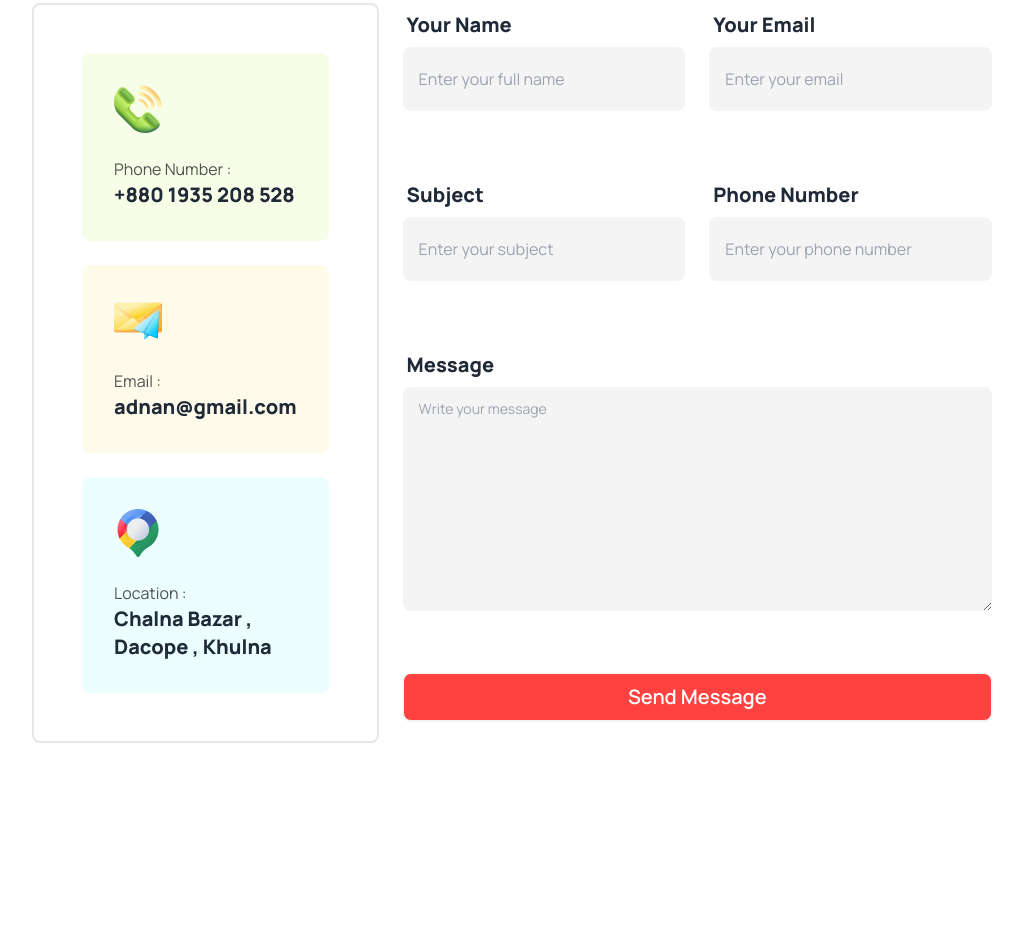
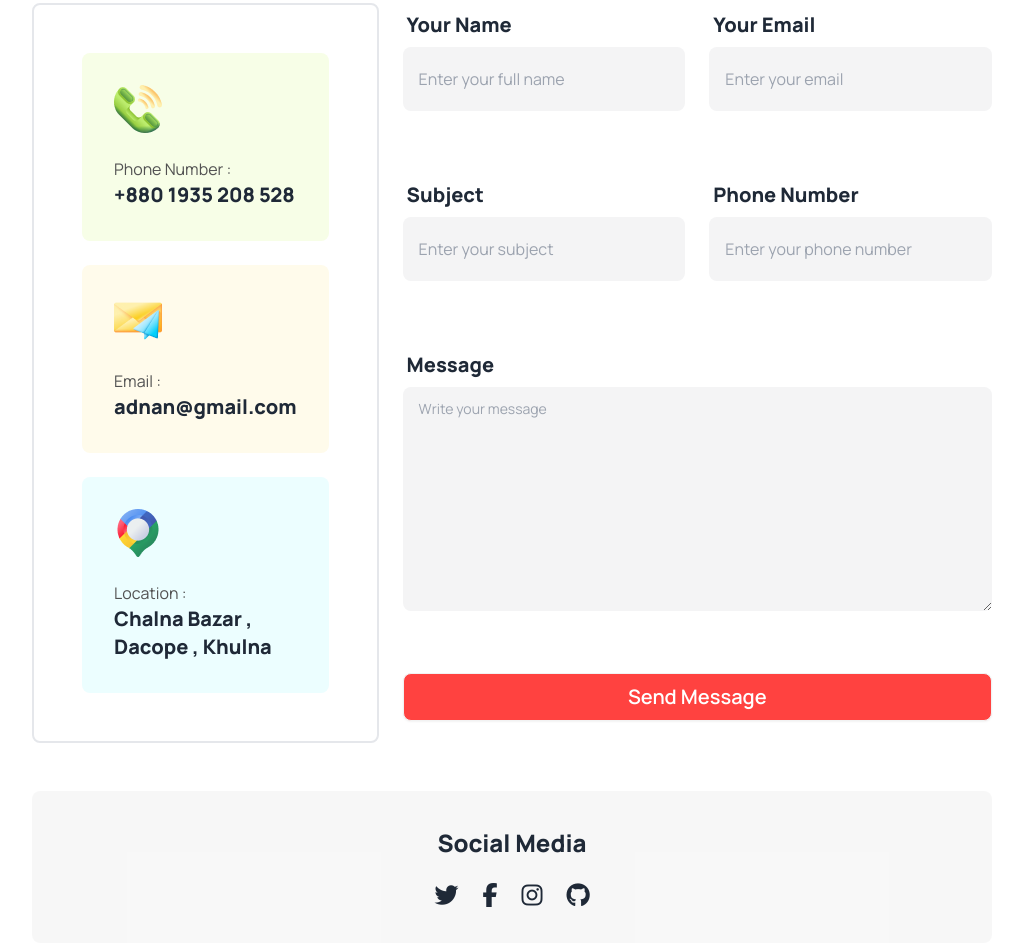
Before and after one commit to adnanalamin/BD-Hockey, a plain HTML site: page index.html in a window 1280 px wide. Shown: the part 4737-5680 px from the top of the page, without its empty margins (128-1151 px from the left). Before the commit the page ends 5480 px from the top, so only its background shows below. Drawn offline with nearby package versions, Linux system fonts and the light colour scheme.

Commit message:
Added Social Media section

```diff
--- a/index.html
+++ b/index.html
@@ -579,6 +579,18 @@
             <button class="btn bg-button_color text-white text-xl  w-full col-span-2">Send Message</button>
           </div>
         </div>
+
+      </section>
+      <section>
+        <div class="text-center bg-[#13131808] py-9 rounded-lg mt-12">
+          <p class="font-extrabold text-2xl mb-6">Social Media</p>
+          <div class="flex gap-6 text-2xl justify-center ">
+            <i class="fa-brands fa-twitter"></i>
+            <i class="fa-brands fa-facebook-f"></i>
+            <i class="fa-brands fa-instagram"></i>
+            <i class="fa-brands fa-github"></i>
+          </div>
+        </div>
       </section>
     </main>
     <footer></footer>
```
